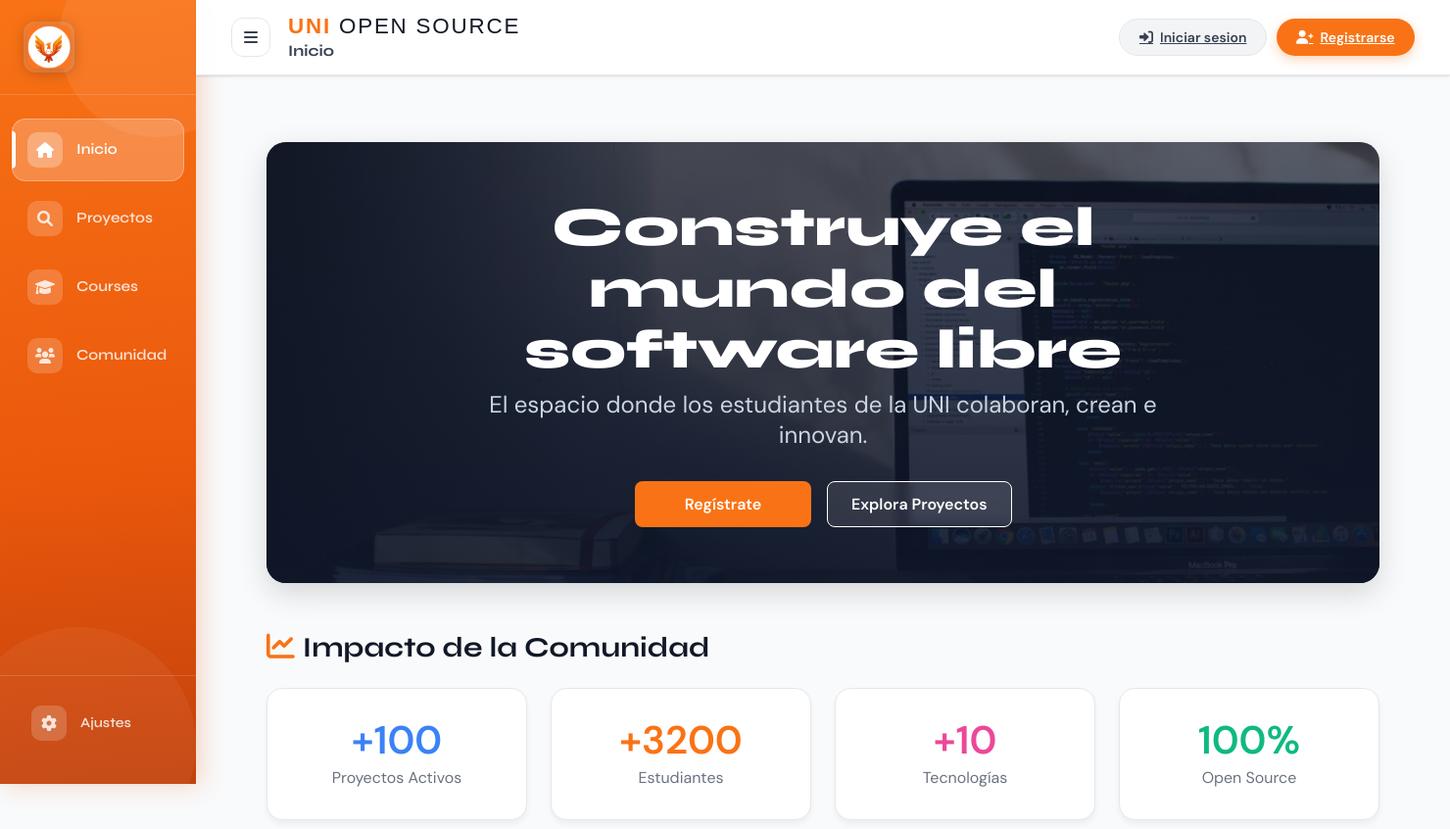
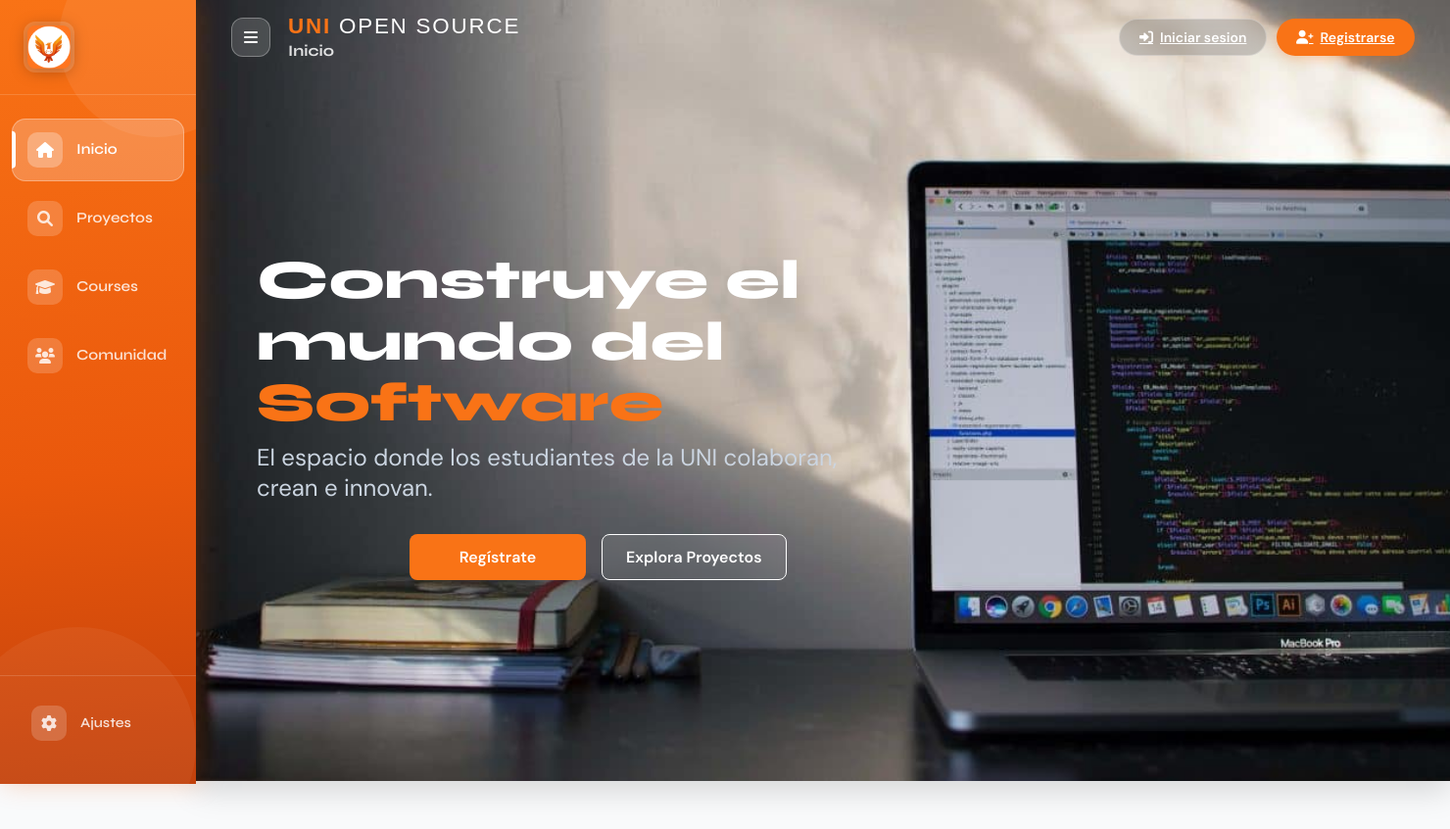
Before and after one commit to ccnucleo/uni_open_source, a Django app: page / in a window 1480 px wide. Shown: the top 846 px of the page at 98% size. Run offline with Django 5.2, Linux system fonts and the light colour scheme; some libraries are stand-ins or nearby versions; some web fonts are replaced.

Commit message:
fix: Corrigiendo la visual del Hero

```diff
--- a/web/static/web/css/inicio.css
+++ /dev/null
@@ -1,6 +0,0 @@
-/* ============================================
-   DEPRECATED - use web/css/pages/inicio.css
-   Este archivo se mantiene como compatibilidad.
-============================================ */
-
-@import url('./pages/inicio.css');
--- a/web/static/web/css/layouts.css
+++ b/web/static/web/css/layouts.css
@@ -1,9 +1,73 @@
+:root {
+  --topbar-height: 68px;
+}
+
 .sidebar-main-wrapper {
   min-height: 100vh;
 }
 
 .app-topbar {
   z-index: 120;
+}
+
+.content-area.has-hero-page {
+  padding: 0 0 48px 0;
+  flex-direction: column;
+}
+
+/* ============================================
+   TOPBAR TRANSPARENTE EN SCROLL 0
+   ============================================ */
+.topbar {
+  transition: background-color 0.3s ease, border-color 0.3s ease, box-shadow 0.3s ease, backdrop-filter 0.3s ease;
+}
+
+.topbar.topbar-transparent {
+  background: transparent !important;
+  backdrop-filter: none !important;
+  -webkit-backdrop-filter: none !important;
+  border-color: transparent !important;
+  box-shadow: none !important;
+}
+
+.topbar.topbar-transparent .platform-name {
+  color: #ffffff;
+}
+
+.topbar.topbar-transparent .app-page-title {
+  color: rgba(255, 255, 255, 0.85);
+}
+
+.topbar.topbar-transparent .sidebar-toggle-btn {
+  background: rgba(255, 255, 255, 0.15);
+  border-color: rgba(255, 255, 255, 0.3);
+  color: #ffffff;
+  backdrop-filter: blur(8px);
+}
+
+.topbar.topbar-transparent .sidebar-toggle-btn:hover {
+  background: rgba(255, 255, 255, 0.25);
+  border-color: var(--orange-primary);
+  color: var(--orange-primary);
+}
+
+.topbar.topbar-transparent .btn-login-top {
+  background: rgba(100, 99, 99, 0.3);
+  border-color: rgba(255, 255, 255, 0.3);
+  color: #ffffff;
+  backdrop-filter: blur(8px);
+}
+
+.topbar.topbar-transparent .btn-login-top:hover {
+  background: rgba(255, 255, 255, 0.25);
+  border-color: rgba(255, 255, 255, 0.4);
+  color: #000000;
+}
+
+.topbar.topbar-transparent .theme-btn {
+  background: rgba(255, 255, 255, 0.15);
+  border-color: rgba(255, 255, 255, 0.3);
+  color: #ffffff;
 }
 
 .app-topbar-left {
--- a/web/static/web/css/pages/inicio.css
+++ b/web/static/web/css/pages/inicio.css
@@ -6,9 +6,8 @@
   display: flex;
   flex-direction: column;
   gap: 3rem;
-  padding: 2rem;
-  max-width: 1200px;
-  margin: 0 auto;
+  padding: 0;
+  margin: 0;
   width: 100%;
 }
 
@@ -16,6 +15,10 @@
   display: flex;
   flex-direction: column;
   gap: 1.5rem;
+  padding: 0 2rem;
+  max-width: 1280px;
+  margin: 0 auto;
+  width: 100%;
 }
 
 .index-container .section-header {
@@ -67,9 +70,12 @@
 
 .index-container .hero-banner {
   position: relative;
-  border-radius: 20px;
+  border-radius: 0;
   overflow: hidden;
-  min-height: 450px;
+  margin-top: calc(-1.15 * var(--topbar-height, 68px));
+  width: 100%;
+  height: 100vh;
+  min-height: clamp(480px, 65vh, 600px);
   display: flex;
   align-items: center;
   justify-content: center;
@@ -87,23 +93,22 @@
   z-index: 1;
 }
 
-.index-container .hero-banner .hero-overlay {
-  position: absolute;
-  inset: 0;
-  background: linear-gradient(to bottom, rgba(15, 23, 42, 0.7), rgba(15, 23, 42, 0.9));
-  z-index: 2;
-}
-
 .index-container .hero-banner .hero-content {
   position: relative;
+  display: flex;
+  flex-direction: column;
+  justify-content: flex-start;
+  align-items: flex-start;
   z-index: 3;
   color: #ffffff;
-  padding: clamp(1rem, 3vw, 2rem);
-  width: min(100%, 820px);
-  margin: 0 auto;
+  padding: calc(var(--topbar-height, 68px) + clamp(1.5rem, 3vw, 2.5rem)) clamp(1rem, 3vw, 2rem) clamp(2rem, 4vw, 3.5rem);
+  width: min(60%, 760px);
+  margin-right: auto;
+  margin-left: 30px;
 }
 
 .index-container .hero-banner h1 {
+  text-align: left;
   font-size: clamp(1.9rem, 5vw, 3.5rem);
   font-weight: 800;
   margin: 0 0 0.5rem 0;
@@ -112,14 +117,19 @@
   max-width: 100%;
 }
 
+.index-container .hero-banner .hero-content .highlight {
+  color: var(--orange-primary)
+}
+
 .index-container .hero-banner h2 {
+  text-align: left;
   font-family: 'DM Sans', sans-serif;
   font-size: clamp(1rem, 2.1vw, 1.5rem);
   font-weight: 400;
   color: #cbd5e1;
   margin: 0 0 2rem 0;
   width: auto;
-  max-width: 100%;
+  max-width: 90%;
 }
 
 .index-container .hero-buttons {
@@ -464,12 +474,17 @@
 
 @media (max-width: 1024px) {
   .index-container {
-    padding: 1.5rem;
+    padding: 0;
     gap: 2.5rem;
   }
 
+  .index-container .section-block {
+    padding: 0 1.5rem;
+  }
+
   .index-container .hero-banner {
-    min-height: 350px;
+    min-height: 400px;
+    border-radius: 0;
   }
 
   .index-container .hero-banner h1 {
@@ -495,13 +510,17 @@
 
 @media (max-width: 768px) {
   .index-container {
-    padding: 1rem;
+    padding: 0;
     gap: 2rem;
   }
 
+  .index-container .section-block {
+    padding: 0 1rem;
+  }
+
   .index-container .hero-banner {
-    min-height: 300px;
-    border-radius: 12px;
+    min-height: 360px;
+    border-radius: 0;
   }
 
   .index-container .hero-banner h1 {
--- a/web/static/web/css/styles.css
+++ b/web/static/web/css/styles.css
@@ -68,6 +68,7 @@
 
 html {
     scroll-behavior: smooth;
+    overscroll-behavior-y: none;
 }
 
 body {
@@ -365,6 +366,7 @@ textarea {
     display: flex;
     flex-direction: column;
     min-height: 100vh;
+    overscroll-behavior-y: none;
 }
 
 /* ============================================
@@ -373,10 +375,9 @@ textarea {
 .topbar {
     position: sticky;
     top: 0;
-    background: rgba(255, 255, 255, .92);
-    backdrop-filter: blur(12px);
+    background: rgba(255, 255, 255, .95);
+    backdrop-filter: blur(8px);
     -webkit-backdrop-filter: blur(12px);
-    border-bottom: 1px solid var(--gray-200);
     padding: 14px 36px;
     display: flex;
     align-items: center;
--- /dev/null
+++ b/web/static/web/js/topbar-scroll.js
@@ -0,0 +1,24 @@
+(function () {
+    function updateTopbarScroll() {
+        const topbar = document.querySelector('.topbar');
+        if (!topbar) return;
+
+        // Verificar si la página actual tiene un hero-banner
+        const hasHero = document.querySelector('.hero-banner');
+        if (!hasHero) {
+            topbar.classList.remove('topbar-transparent');
+            return;
+        }
+
+        if (window.scrollY <= 10) {
+            topbar.classList.add('topbar-transparent');
+        } else {
+            topbar.classList.remove('topbar-transparent');
+        }
+    }
+
+    document.addEventListener('DOMContentLoaded', function () {
+        updateTopbarScroll();
+        window.addEventListener('scroll', updateTopbarScroll, { passive: true });
+    });
+})();
--- a/web/templates/web/layouts/app_layout.html
+++ b/web/templates/web/layouts/app_layout.html
@@ -48,7 +48,7 @@
 
     <div class="main-wrapper sidebar-main-wrapper">
         {% include 'web/components/topbar.html' %}
-        <main class="content-area">
+        <main class="content-area {% block content_class %}{% endblock %}">
             {% block content %}{% endblock %}
         </main>
         {% include 'web/components/footer.html' %}
@@ -56,6 +56,7 @@
 
     <script src="{% static 'web/js/themes.js' %}"></script>
     <script src="{% static 'web/js/sidebar-collapse.js' %}"></script>
+    <script src="{% static 'web/js/topbar-scroll.js' %}"></script>
     <script src="{% static 'web/js/loading.js' %}"></script>
     {% block extra_js %}{% endblock %}
 </body>
--- a/web/templates/web/pages/home/index.html
+++ b/web/templates/web/pages/home/index.html
@@ -1,7 +1,9 @@
 {% extends 'web/layouts/app_layout.html' %}
 {% load static %}
 
-{% block title %}UNI Open Source - Construye el mundo del software libre{% endblock %}
+{% block title %}UNI Open Source{% endblock %}
+
+{% block content_class %}has-hero-page{% endblock %}
 
 {% block extra_css %}
 <link rel="stylesheet" href="{% static 'web/css/pages/inicio.css' %}">
@@ -12,9 +14,8 @@
 
     <section class="hero-banner">
         <img class="hero-bg" src="{% static 'web/img/backgroundHero.jpg' %}" alt="Hero background">
-                    <div class="hero-overlay"></div>
         <div class="hero-content">
-                        <h1>Construye el mundo del software libre</h1>
+            <h1>Construye el mundo del <span class="highlight">Software</span></h1>
             <h2>El espacio donde los estudiantes de la UNI colaboran, crean e innovan.</h2>
             <div class="hero-buttons">
                 {% if not user.is_authenticated %}
@@ -52,26 +53,30 @@
     <section class="section-block">
         <div class="section-header">
             <h3><i class="fas fa-laptop-code"></i> ¿Qué es UNI Open Source?</h3>
-                        <p>Una plataforma creada por y para estudiantes, donde puedes compartir tus proyectos, colaborar y construir un portafolio destacado.</p>
+            <p>Una plataforma creada por y para estudiantes, donde puedes compartir tus proyectos, colaborar y construir
+                un portafolio destacado.</p>
         </div>
         <div class="row-content">
             <article class="feature-card">
                 <div class="feature-card-image">
-                                <img src="https://www.figma.com/api/mcp/asset/bc275a74-1b8d-4eab-ae94-31edb1168dba" alt="Comparte tus proyectos">
+                    <img src="https://www.figma.com/api/mcp/asset/bc275a74-1b8d-4eab-ae94-31edb1168dba"
+                        alt="Comparte tus proyectos">
                 </div>
                 <h4>Comparte tus proyectos</h4>
                 <p>Sube tus desarrollos y dale visibilidad a tu trabajo frente a toda la universidad y empresas.</p>
             </article>
             <article class="feature-card">
                 <div class="feature-card-image">
-                                <img src="https://www.figma.com/api/mcp/asset/376b2000-1676-4a28-9470-97e37a18fa1e" alt="Crece profesionalmente">
+                    <img src="https://www.figma.com/api/mcp/asset/376b2000-1676-4a28-9470-97e37a18fa1e"
+                        alt="Crece profesionalmente">
                 </div>
                 <h4>Crece profesionalmente</h4>
                 <p>Construye tu portafolio, aprende de otros desarrolladores y destaca en la industria tecnológica.</p>
             </article>
             <article class="feature-card">
                 <div class="feature-card-image">
-                                <img src="https://www.figma.com/api/mcp/asset/ff8515ff-971f-465c-92a4-d7a11fff5e7b" alt="Colabora en equipo">
+                    <img src="https://www.figma.com/api/mcp/asset/ff8515ff-971f-465c-92a4-d7a11fff5e7b"
+                        alt="Colabora en equipo">
                 </div>
                 <h4>Colabora en equipo</h4>
                 <p>Únete a proyectos existentes, conoce a estudiantes de otras facultades y genera impacto real.</p>
@@ -97,7 +102,8 @@
                 </div>
                 <div class="project-card-body">
                     <h4 class="project-card-title">Sistema de Reconocimiento Facial</h4>
-                                <p class="project-card-desc">Aplicación de IA para reconocimiento facial en tiempo real usando OpenCV.</p>
+                    <p class="project-card-desc">Aplicación de IA para reconocimiento facial en tiempo real usando
+                        OpenCV.</p>
                     <div class="project-card-tags">
                         <span class="tag-tech">Python</span>
                         <span class="tag-theme">IA</span>
@@ -115,7 +121,8 @@
                 </div>
                 <div class="project-card-body">
                     <h4 class="project-card-title">E-commerce React</h4>
-                                <p class="project-card-desc">Tienda online completa con carrito de compras y panel de administración.</p>
+                    <p class="project-card-desc">Tienda online completa con carrito de compras y panel de
+                        administración.</p>
                     <div class="project-card-tags">
                         <span class="tag-tech">React</span>
                         <span class="tag-theme">Web</span>
@@ -133,7 +140,8 @@
                 </div>
                 <div class="project-card-body">
                     <h4 class="project-card-title">App Móvil Fitness</h4>
-                                <p class="project-card-desc">Aplicación móvil para seguimiento de ejercicios y rutinas personalizadas.</p>
+                    <p class="project-card-desc">Aplicación móvil para seguimiento de ejercicios y rutinas
+                        personalizadas.</p>
                     <div class="project-card-tags">
                         <span class="tag-tech">React Native</span>
                         <span class="tag-theme">Móvil</span>
```
Lines whose indentation alone changed are shown as unchanged.
